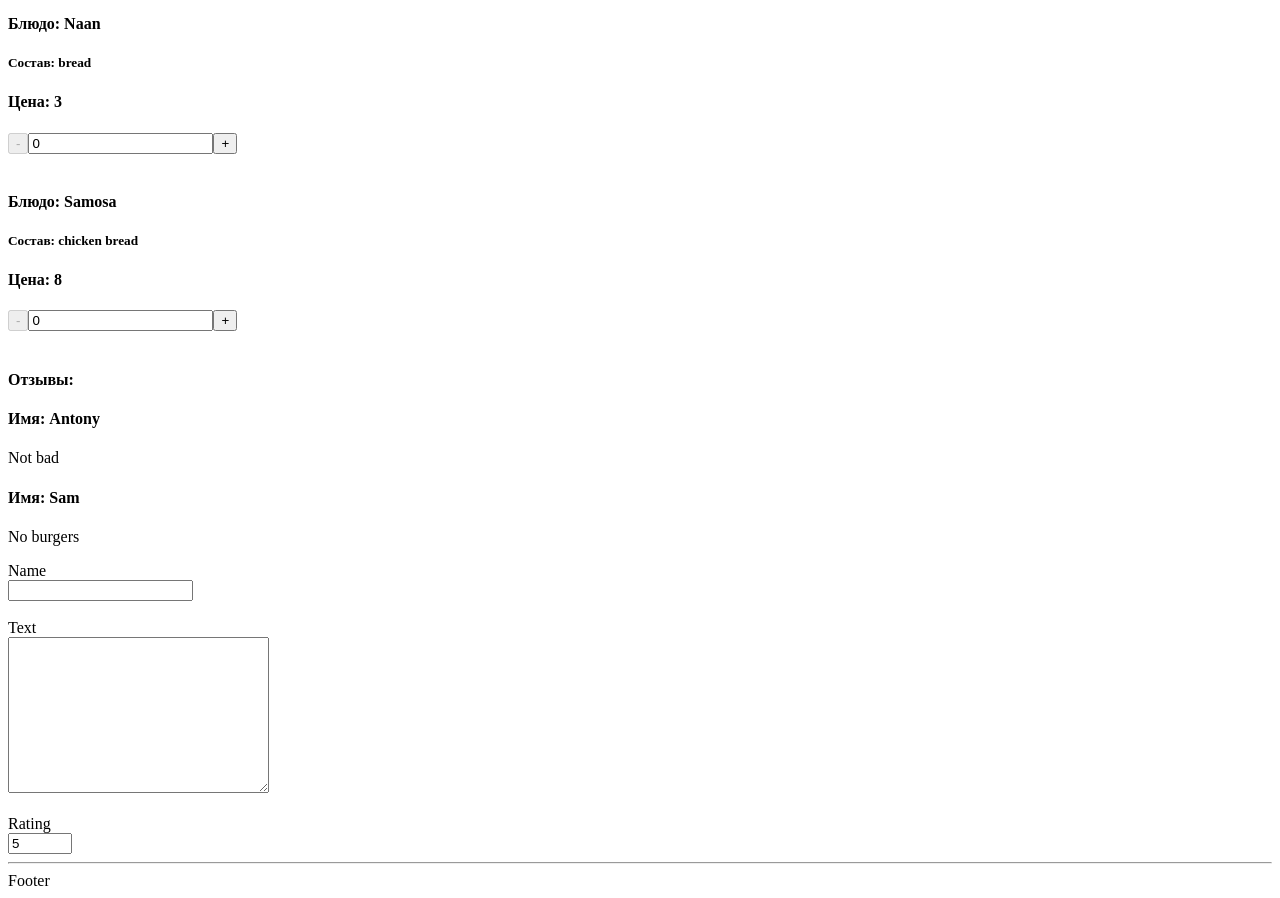
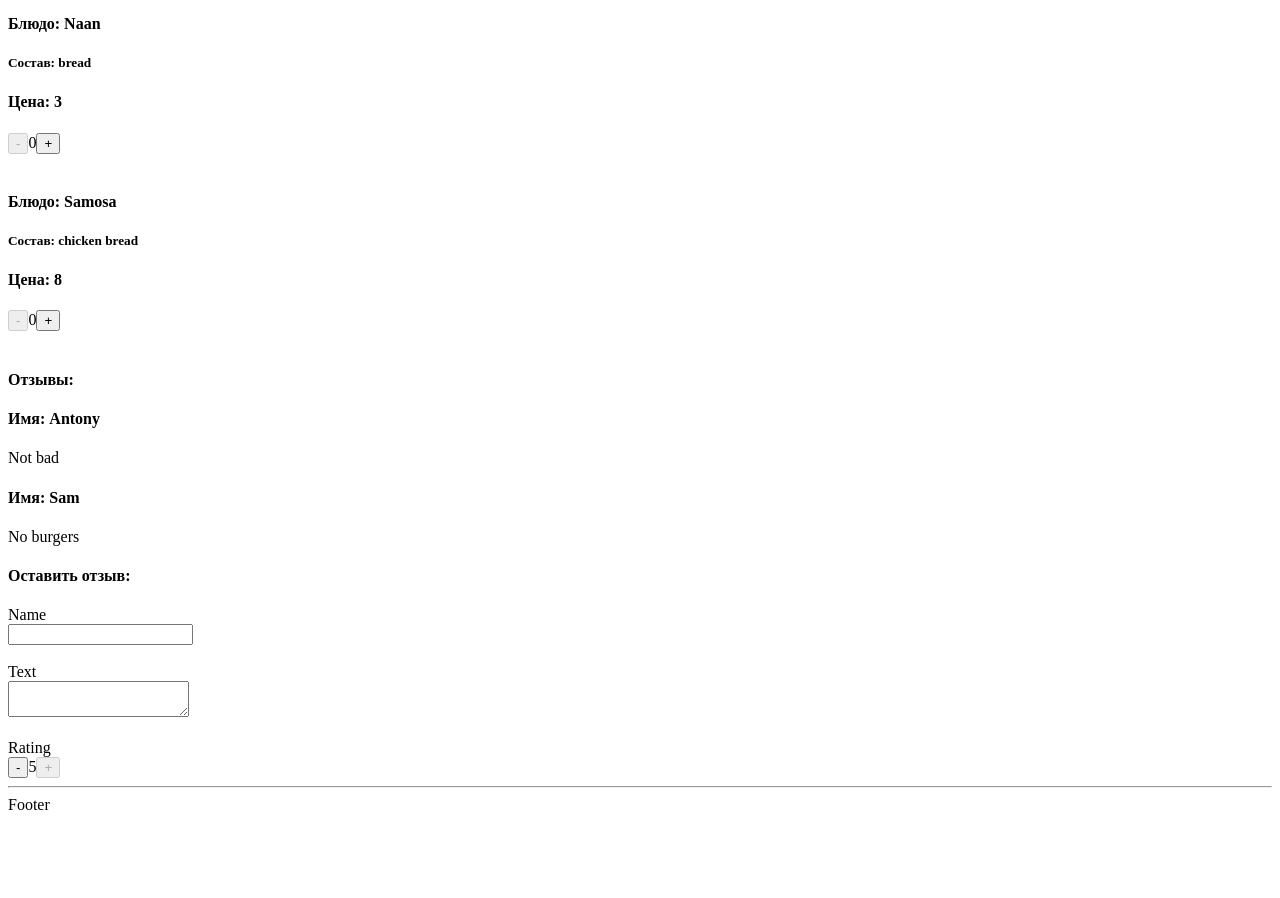
Before and after one commit to alex-suschin/learn-js-react, a React (Vite) app: page / in a window 1280 px wide. Shown: the part 320-1218 px from the top of the page. After the commit the page ends 1142 px from the top, so only its background shows below. Built offline with nearby package versions, Linux system fonts and the light colour scheme.

Commit message:
исправил counter, переиспользуем уже созданный

```diff
--- a/src/components/counter/component.jsx
+++ b/src/components/counter/component.jsx
@@ -1,11 +1,12 @@
 import React from 'react'
 
-export const Counter = ({value, increment, decrement, min = 0, max = 5}) => {
+export const Counter = ({ value, increment, decrement, min = 0, max = 5 }) => {
   return (
     <div>
-        <button onClick={decrement} disabled={value <= min}>-</button>
-        <input type="text" placeholder='Кол-во' defaultValue="0" value={value} />
-        <button onClick={increment} disabled={value >= max}>+</button>
+      <button onClick={decrement} disabled={value <= min}>-</button>
+      {/* <input type="text" placeholder='Кол-во' defaultValue="0" value={value} /> */}
+      <span>{value}</span>
+      <button onClick={increment} disabled={value >= max}>+</button>
     </div>
   )
 }
--- a/src/components/form-reveiw/component.jsx
+++ b/src/components/form-reveiw/component.jsx
@@ -1,17 +1,20 @@
 import React, { useReducer } from 'react'
+import { Counter } from '../counter/component';
 
 const DEFAULT_FORM_VALUE = {
     name: "",
     text: "",
-    rating: "5"
+    rating: 5
 }
+
+const RATING_STEP = 0.5;
 
 const reducer = (state, action) => {
     switch (action.type) {
         case "setName":
-            return {...state, name: action.payload, text: DEFAULT_FORM_VALUE.text, rating: DEFAULT_FORM_VALUE.rating };
+            return { ...state, name: action.payload, text: DEFAULT_FORM_VALUE.text, rating: DEFAULT_FORM_VALUE.rating };
         case "setText":
-            return {...state, text: action.payload };
+            return { ...state, text: action.payload };
         case "setRating":
             return { ...state, rating: action.payload };
         default:
@@ -20,28 +23,31 @@ const reducer = (state, action) => {
 }
 
 const FormReveiew = () => {
-
     const [formVaue, dispatch] = useReducer(reducer, DEFAULT_FORM_VALUE);
 
-    console.log(formVaue);
-
     return (
-    <form>
+        <div className='form-rating'>
             <div>
                 <label htmlFor="name">Name</label><br />
-            <input id="name" type="text" value={formVaue.name} onChange={(e) => dispatch({type: "setName", payload: e.target.value})} />
+                <input id="name" type="text" value={formVaue.name} onChange={(e) => dispatch({ type: "setName", payload: e.target.value })} />
             </div>
             <br />
             <div>
                 <label htmlFor="text">Text</label><br />
-            <textarea name="text" id="text" cols="30" rows="10" value={formVaue.text} onChange={(e) => dispatch({type: "setText", payload: e.target.value})}></textarea>
+                <textarea name="text" id="text" value={formVaue.text} onChange={(e) => dispatch({ type: "setText", payload: e.target.value })}></textarea>
             </div>
             <br />
             <div>
                 <label htmlFor="rating">Rating</label><br />
-            <input step="0.5" min="1" max="5" id="rating" type="number" value={formVaue.rating} onChange={(e) => dispatch({type: "setRating", payload: e.target.value})} />
+                <Counter value={formVaue.rating}
+                    increment={() =>
+                        dispatch({ type: 'setRating', payload: formVaue.rating + RATING_STEP })}
+                    decrement={() =>
+                        dispatch({ type: 'setRating', payload: formVaue.rating - RATING_STEP })}
+                    min="1"
+                    max="5" />
             </div>
-    </form>
+        </div>
     )
 }
 
--- a/src/components/restaurant/component.jsx
+++ b/src/components/restaurant/component.jsx
@@ -3,7 +3,7 @@ import { Dish } from '../dish/component'
 import { Review } from '../review/component'
 import FormReveiew from '../form-reveiw/component'
 
-export const Restaurant = ({restaurant}) => {
+export const Restaurant = ({ restaurant }) => {
   return (
     <div>
       <h2>{restaurant.name}</h2>
@@ -19,6 +19,7 @@ export const Restaurant = ({restaurant}) => {
           return <Review key={idx} rewiew={rewiew} />
         })
       }
+      <h4>Оставить отзыв:</h4>
       <FormReveiew />
       <hr />
     </div>
```
Lines whose indentation alone changed are shown as unchanged.
